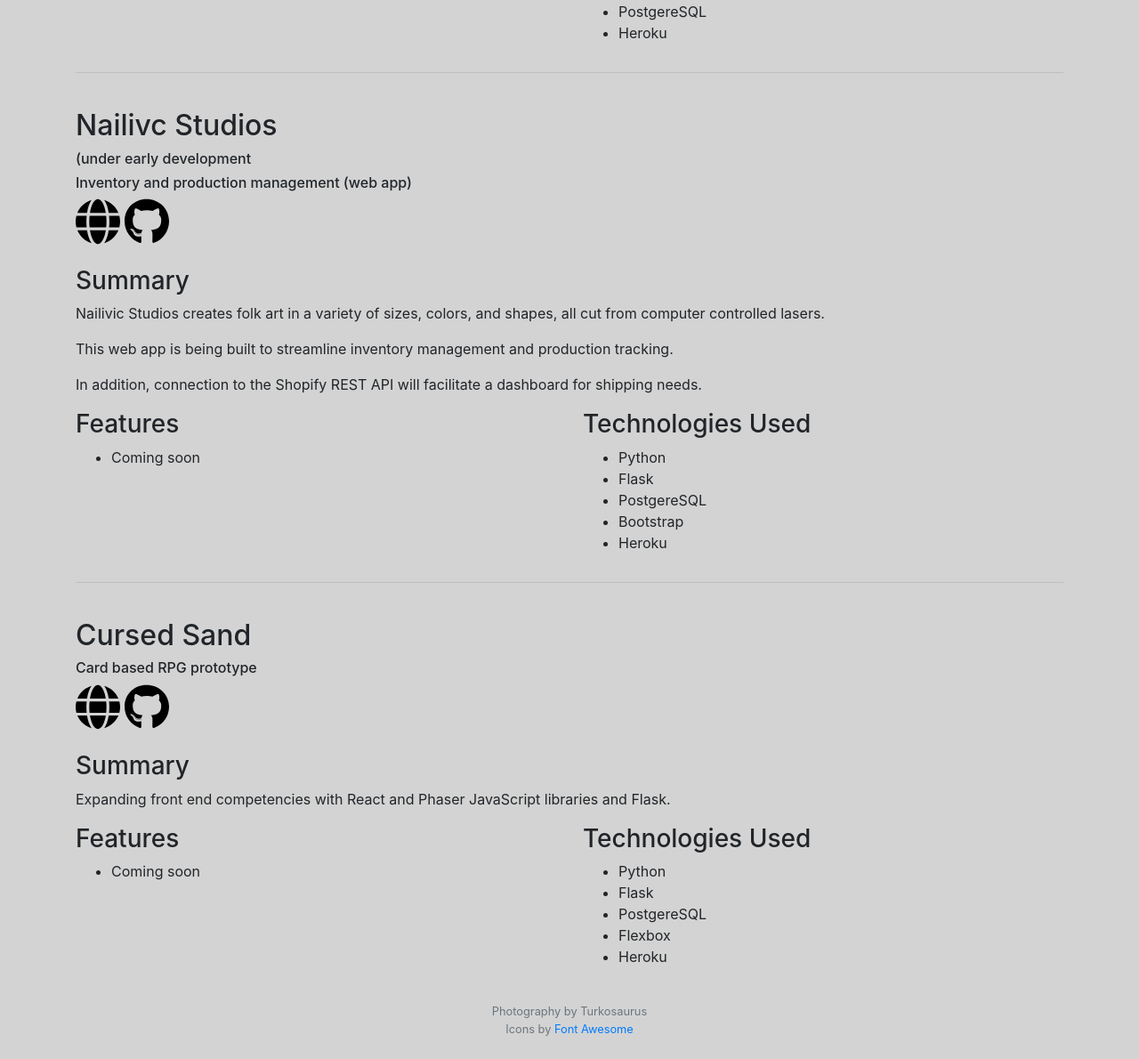
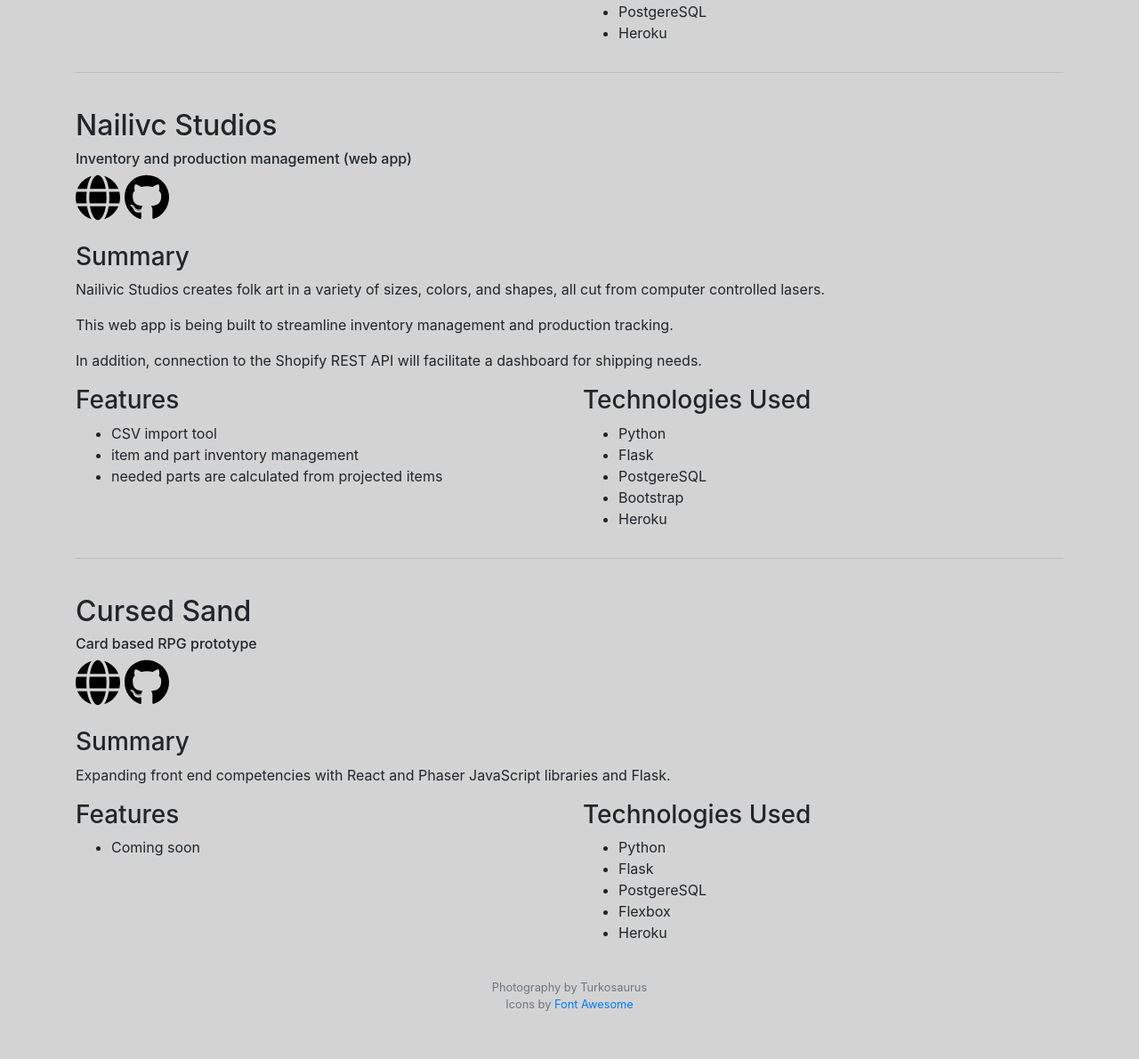
Before and after one commit to Turkosaurus/webpage, a Flask app: page /portfolio in a window 1280 px wide. Shown: the part 801-1991 px from the top of the page at 89% size. After the commit the page ends 1937 px from the top, so only its background shows below. Run offline with Flask 2, Linux system fonts and the light colour scheme.

```diff
--- a/templates/projects.html
+++ b/templates/projects.html
@@ -67,7 +67,6 @@
     <div class="row justify-content-left">
         <div class="col">
             <h2 id="nailivic">Nailivc Studios</h2>
-            <h6>(under early development</h6>
             <h6>Inventory and production management (web app)</h6>
         </div>
     </div>
@@ -90,7 +89,9 @@
         <div class="col-md-6 col-sm-12">
             <h3>Features</h3>
             <ul>
-                <li>Coming soon</li>
+                <li>CSV import tool</li>
+                <li>item and part inventory management</li>
+                <li>needed parts are calculated from projected items</li>
             </ul>
         </div>
         <div class="col-md-6 col-sm-12">
```
